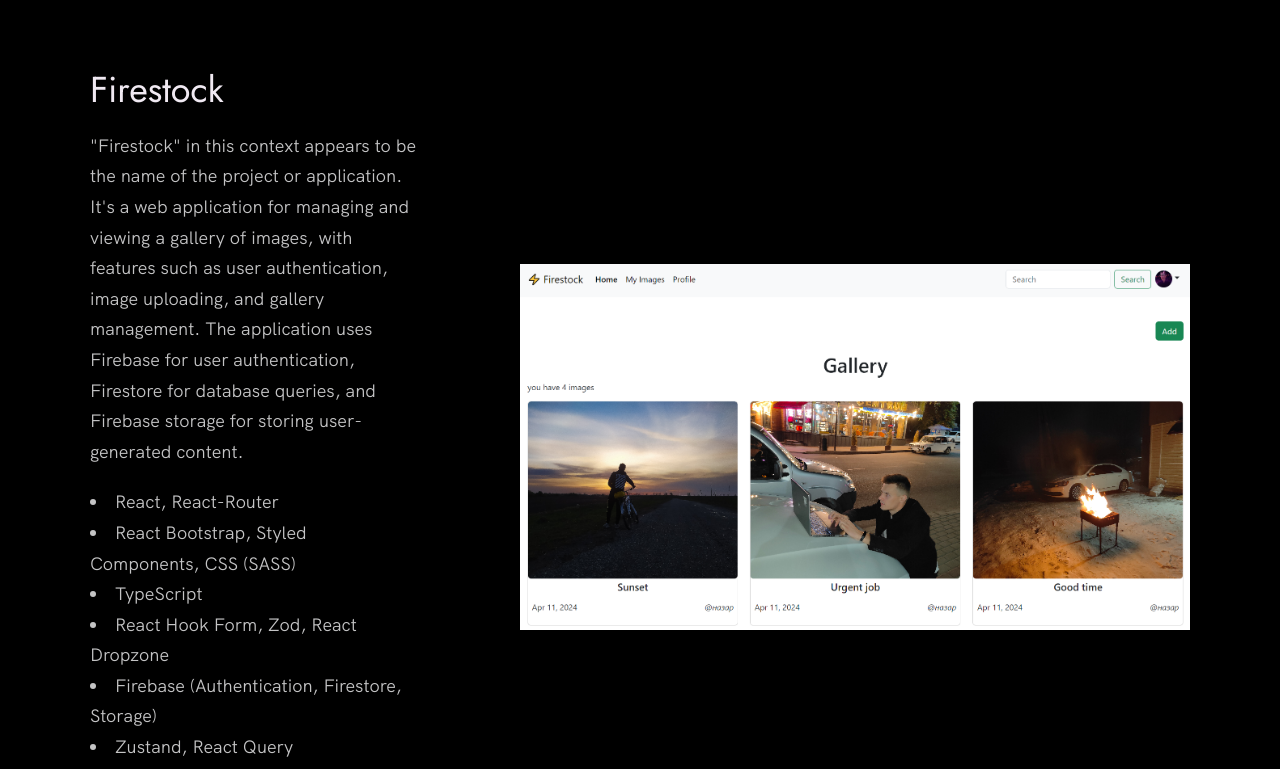
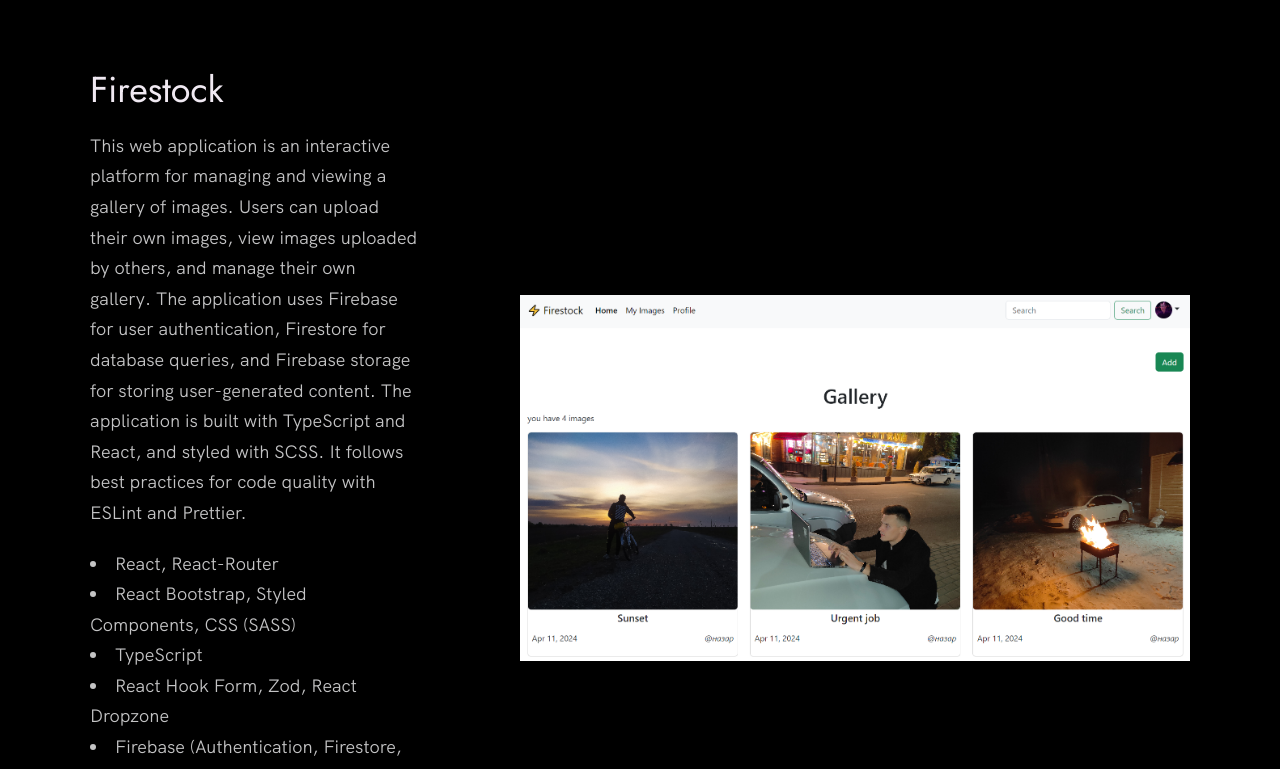
Before and after one commit to nazar-pal/Portfolio, a website built with Vite: page index.html in a window 1280 px wide. Shown: the part 2440-3209 px from the top of the page. Built offline with nearby package versions, Linux system fonts and the light colour scheme.

Commit message:
Update project description in index.html

```diff
--- a/index.html
+++ b/index.html
@@ -136,7 +136,7 @@
             <div class="work__text">
               <h3>Firestock</h3>
               <p>
-                "Firestock" in this context appears to be the name of the project or application. It's a web application for managing and viewing a gallery of images, with features such as user authentication, image uploading, and gallery management. The application uses Firebase for user authentication, Firestore for database queries, and Firebase storage for storing user-generated content.
+                This web application is an interactive platform for managing and viewing a gallery of images. Users can upload their own images, view images uploaded by others, and manage their own gallery. The application uses Firebase for user authentication, Firestore for database queries, and Firebase storage for storing user-generated content. The application is built with TypeScript and React, and styled with SCSS. It follows best practices for code quality with ESLint and Prettier.
               </p>
               <ul class="work__list">
                 <li>React, React-Router</li>
```
